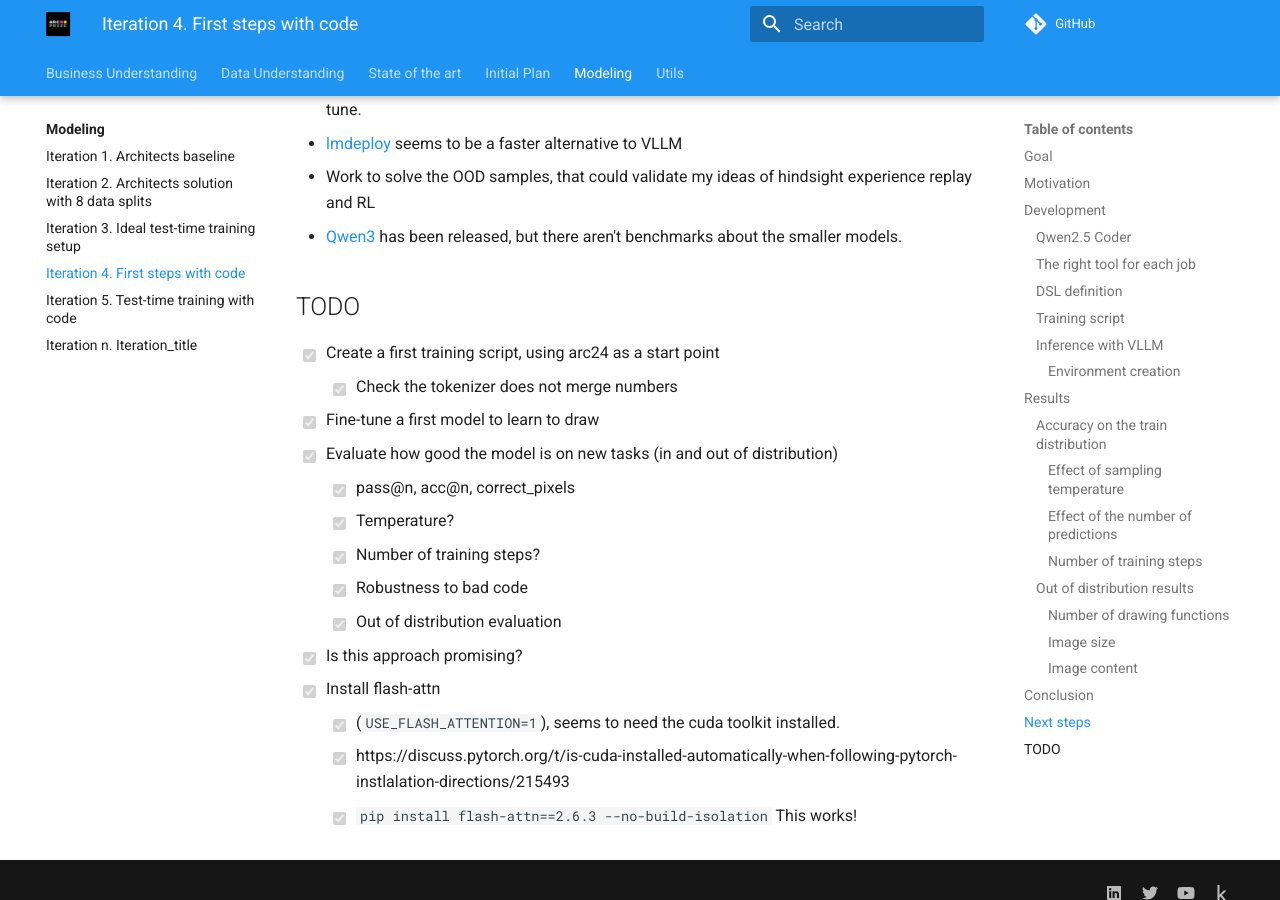
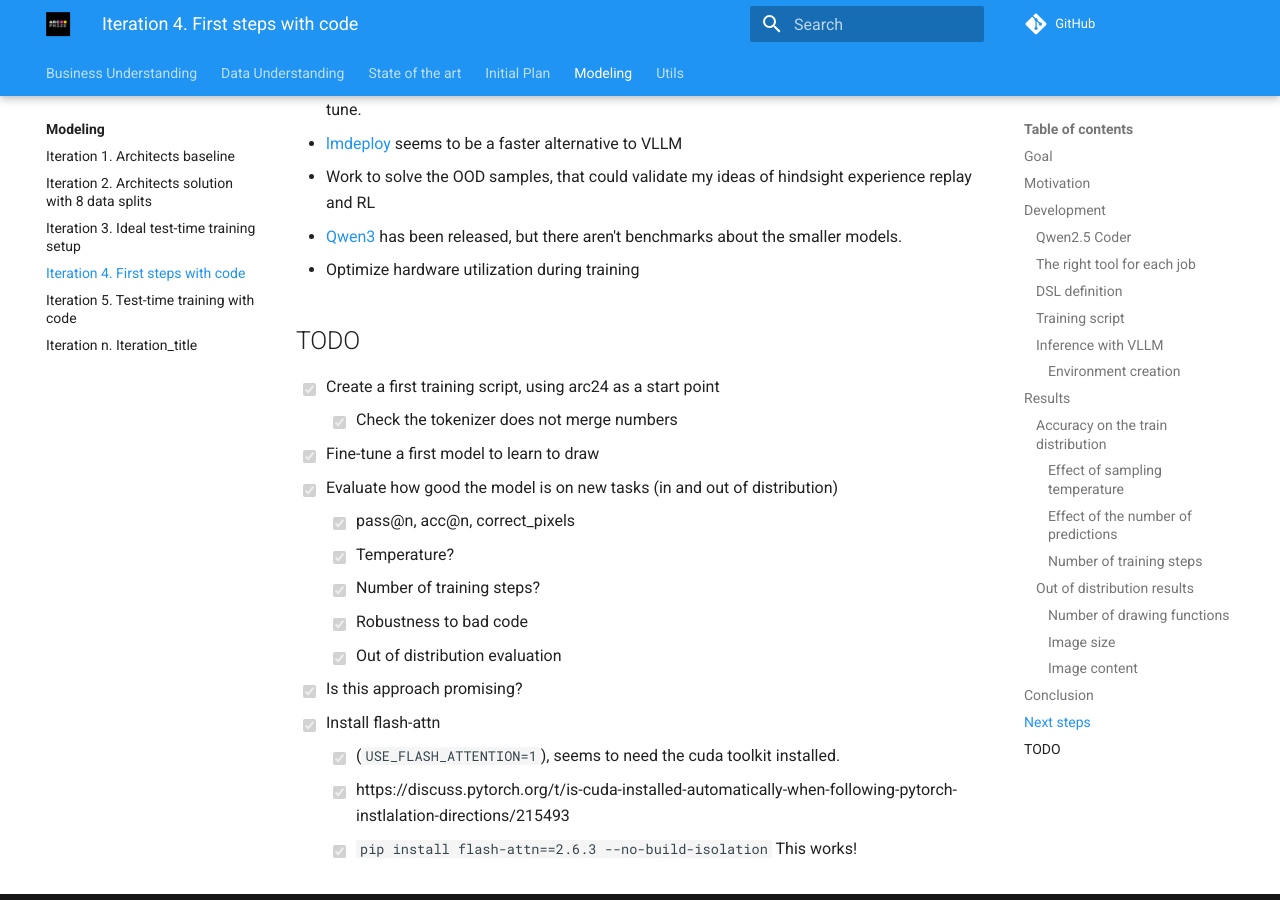
Before and after one commit to ironbar/arc25, an MkDocs documentation site: the page built from docs/modeling/Iteration_04_first_steps_with_code.md, in a window 1280 px wide and 900 px high, scrolled down 7441 px. Built offline with MkDocs 1.6.1 and Material for MkDocs 9.7.7, drawn with Linux system fonts in a browser that asks for light colours; comment, search, counter and statistics services are not loaded.

Commit message:
closing iteration 4

```diff
--- a/docs/modeling/Iteration_04_first_steps_with_code.md
+++ b/docs/modeling/Iteration_04_first_steps_with_code.md
@@ -173,6 +173,7 @@ We have observed that the model struggles to generalize to out of distribution d
 - [lmdeploy](https://github.com/InternLM/lmdeploy) seems to be a faster alternative to VLLM
 - Work to solve the OOD samples, that could validate my ideas of hindsight experience replay and RL
 - [Qwen3](https://qwenlm.github.io/blog/qwen3/) has been released, but there aren't benchmarks about the smaller models.
+- Optimize hardware utilization during training
 
 ## TODO
 
```
